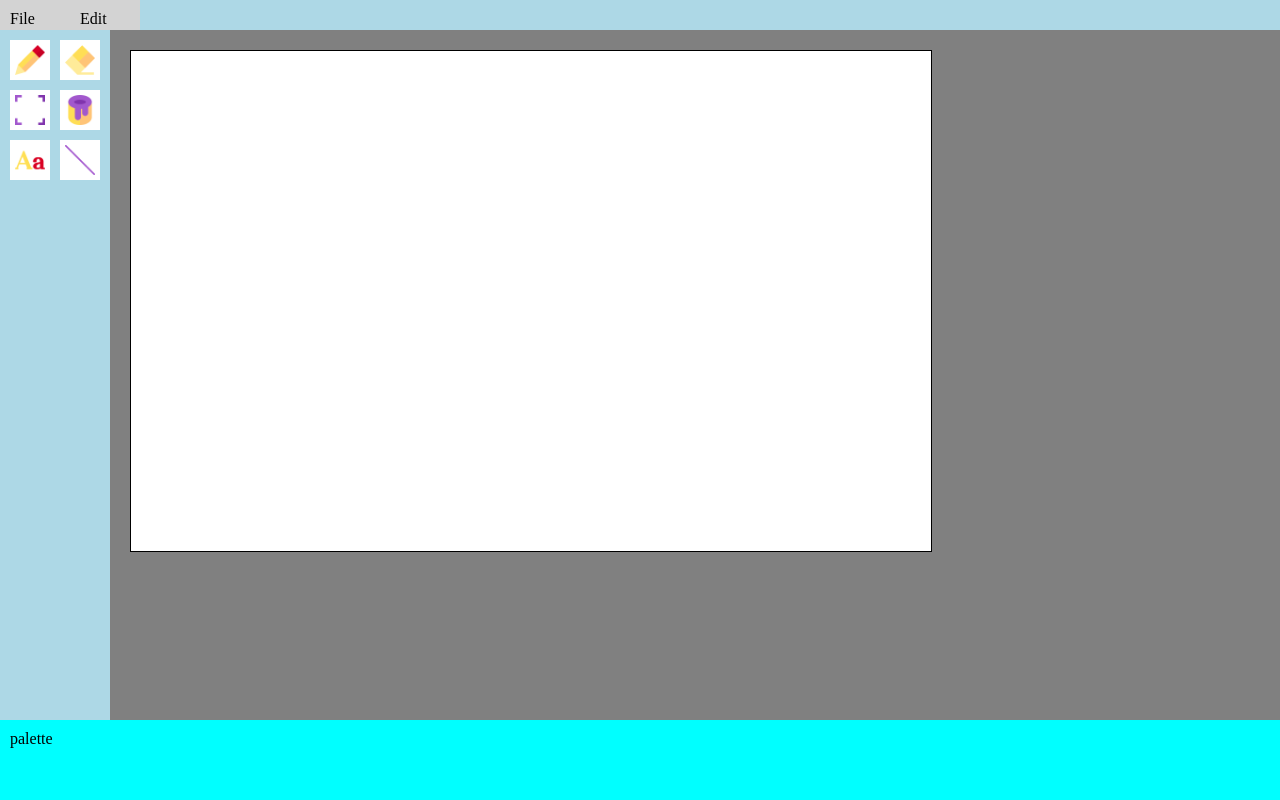
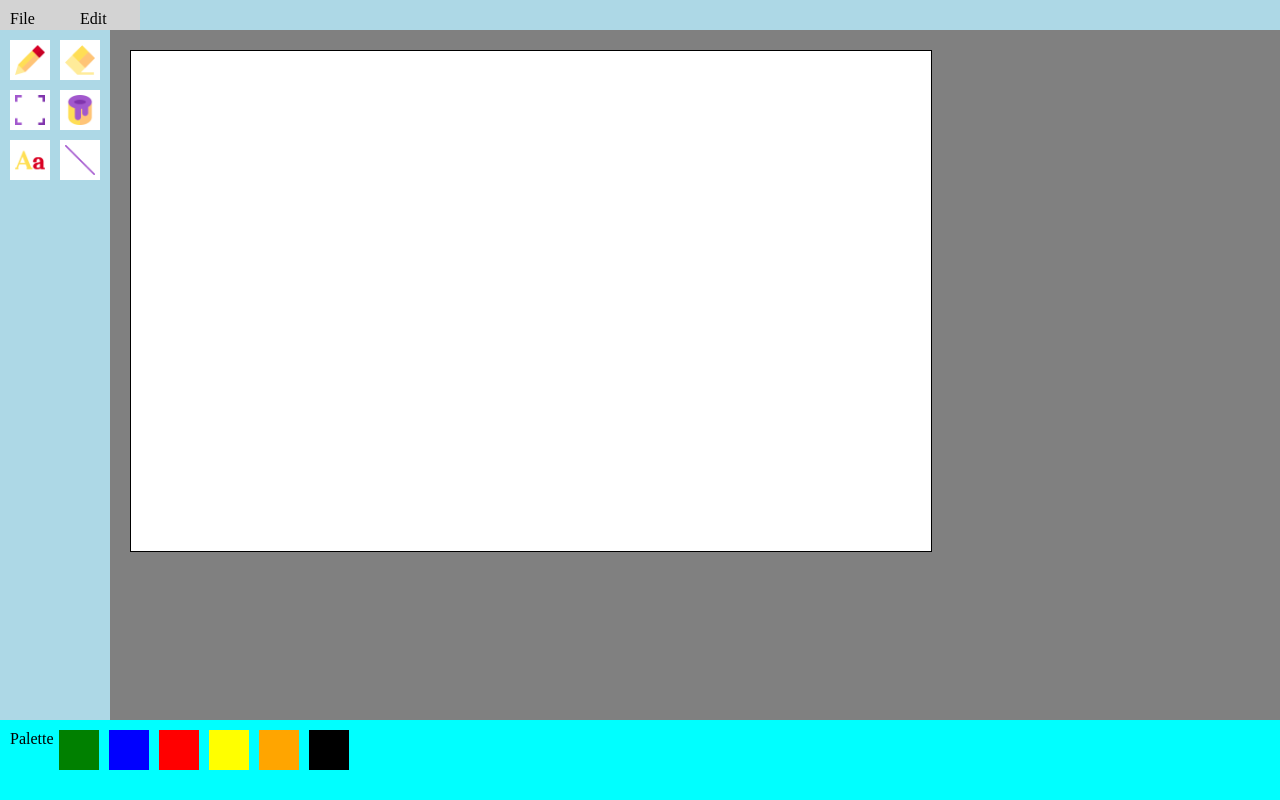
Before and after one commit to maxlever/octo-fiesta, a plain HTML site: page prototype/build/index.html in a window 1280 px wide. Drawn offline with nearby package versions, Linux system fonts and the light colour scheme.

Commit message:
colors on color palette

```diff
--- a/prototype/build/index.html
+++ b/prototype/build/index.html
@@ -85,6 +85,18 @@
       height: 60px;
       background: #0ff;
     }
+
+    .footer .palette {
+      display: flex;
+      flex-direction: row;
+    }
+
+    .footer .palette .color {
+      height: 40px;
+      margin: 0 5px 0 5px;
+      width: 40px;
+    }
+
   </style>
   <script type="text/javascript" src="../js/index.js"></script>
   <script src="https://cdnjs.cloudflare.com/ajax/libs/prefixfree/1.0.7/prefixfree.min.js"></script>
@@ -116,7 +128,15 @@
   </div>
 </div>
 <footer class="footer">
-  <div class="palette">palette</div>
+  <div class="palette">
+    Palette
+    <div class=color style="background:green;" id="green" onclick="color(this)"></div>
+    <div class=color style="background:blue;" id="blue" onclick="color(this)"></div>
+    <div class=color style="background:red;" id="red" onclick="color(this)"></div>
+    <div class=color style="background:yellow;" id="yellow" onclick="color(this)"></div>
+    <div class=color style="background:orange;" id="orange" onclick="color(this)"></div>
+    <div class=color style="background:black;" id="black" onclick="color(this)"></div>
+  </div>
 </footer>
   <script src='https://cdnjs.cloudflare.com/ajax/libs/jquery/3.2.1/jquery.min.js'></script>
 </body>
--- a/prototype/css/style.css
+++ b/prototype/css/style.css
@@ -75,8 +75,18 @@ body {
   padding: 10px;
 }
 .footer {
+  background: #0ff;
+  height: 60px;
   padding: 10px;
   width: 100%;
-  height: 60px;
-  background: #0ff;
 }
+
+.footer .palette {
+  display: flex;
+  flex: row;
+}
+
+.footer .palette .color {
+  height: 40px;
+  width: 40px;
+}
--- a/prototype/js/index.js
+++ b/prototype/js/index.js
@@ -62,13 +62,13 @@
      ctx.closePath();
  }
 
- function erase() {
-     var m = confirm("Want to clear");
-     if (m) {
-         ctx.clearRect(0, 0, w, h);
-         document.getElementById("canvasimg").style.display = "none";
-     }
- }
+ // function erase() {
+ //     var m = confirm("Want to clear");
+ //     if (m) {
+ //         ctx.clearRect(0, 0, w, h);
+ //         document.getElementById("canvasimg").style.display = "none";
+ //     }
+ // }
 
  // function save() {
  //     document.getElementById("canvasimg").style.border = "2px solid";
```
